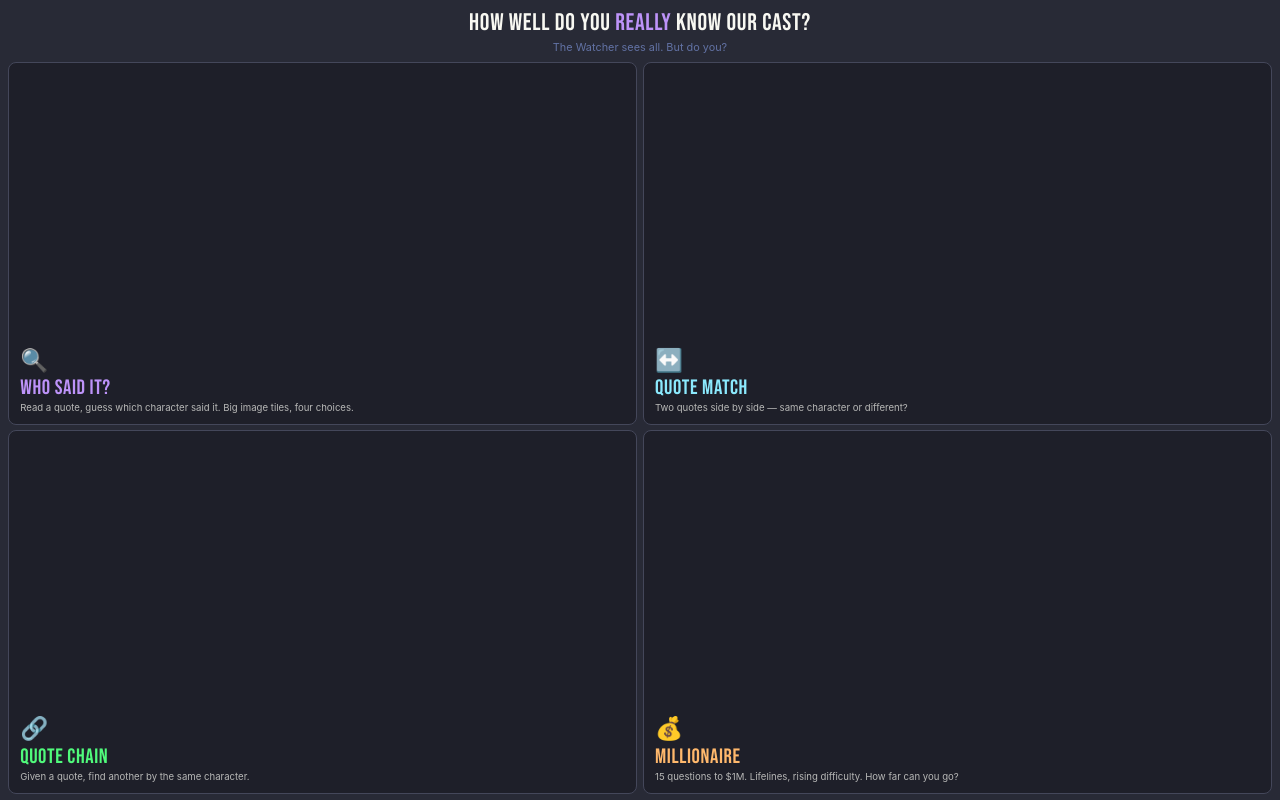
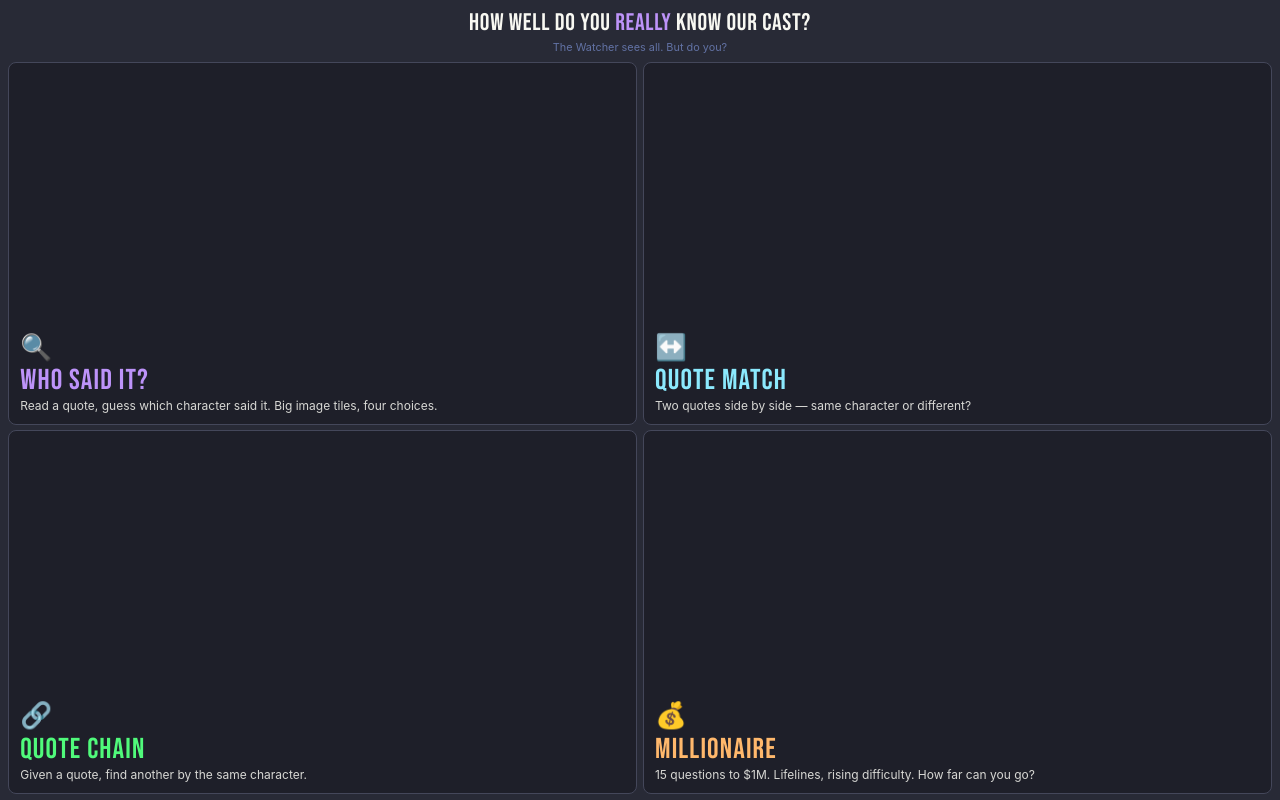
Before and after one commit to null-works/jcink_crawler, a FastAPI app: page /embed/games in a window 1280 px wide. Run offline with FastAPI, Linux system fonts and the light colour scheme; parts of the project's set-up code (start-up, migrations or seed data) failed here and were passed over.

Commit message:
Brighter dashboard images, much bigger text
Images brightness 0.45 (was 0.2). Title 1.8rem (was 1.3),
description 0.75rem (was 0.6), stat big number 2rem (was 1.6),
stat labels 0.6rem (was 0.5). Bottom info has its own gradient
scrim for legibility over bright images. Icon bumped to 1.6rem.

https://claude.ai/code/session_018QtkCu6NYLCJopmaKwDK2b

```diff
--- a/app/templates/pages/embed_games.html
+++ b/app/templates/pages/embed_games.html
@@ -450,7 +450,7 @@ body { font-family: var(--font); background: var(--bg); color: var(--fg); line-h
 }
 .dash-card-bg {
     position: absolute; inset: 0; background-size: cover; background-position: center;
-    filter: brightness(0.2); transition: opacity 1.5s ease-in-out;
+    filter: brightness(0.45); transition: opacity 1.5s ease-in-out;
     opacity: 0;
 }
 .dash-card-bg.active { opacity: 1; }
@@ -461,31 +461,34 @@ body { font-family: var(--font); background: var(--bg); color: var(--fg); line-h
     text-shadow: 0 1px 4px rgba(0,0,0,0.9), 0 0 12px rgba(0,0,0,0.5);
 }
 .dash-card-stats .stat-big {
-    font-family: 'Bebas Neue', Impact, sans-serif; font-size: 1.6rem;
+    font-family: 'Bebas Neue', Impact, sans-serif; font-size: 2rem;
     line-height: 1; letter-spacing: 0.02em;
 }
 .dash-card-stats .stat-label {
-    font-size: 0.5rem; color: var(--fg); opacity: 0.7; text-transform: uppercase;
+    font-size: 0.6rem; color: var(--fg); opacity: 0.8; text-transform: uppercase;
     letter-spacing: 0.05em;
 }
 .dash-card-stats .stat-row {
     display: flex; gap: 0.6rem; justify-content: flex-end; margin-top: 0.1rem;
 }
 .dash-card-stats .stat-row .stat-mini {
-    font-size: 0.55rem; color: var(--fg); opacity: 0.7; text-align: center;
+    font-size: 0.65rem; color: var(--fg); opacity: 0.8; text-align: center;
 }
-.dash-card-stats .stat-row .stat-mini b { display: block; font-size: 0.85rem; }
+.dash-card-stats .stat-row .stat-mini b { display: block; font-size: 1rem; }
 .dash-card-bottom {
     flex-shrink: 0; position: relative; z-index: 2;
-    text-shadow: 0 1px 4px rgba(0,0,0,0.9), 0 0 12px rgba(0,0,0,0.5);
+    text-shadow: 0 2px 6px rgba(0,0,0,0.95), 0 0 20px rgba(0,0,0,0.5);
+    padding-top: 1.5rem;
+    background: linear-gradient(transparent, rgba(0,0,0,0.6));
+    margin: 0 -0.7rem -0.6rem; padding-left: 0.7rem; padding-right: 0.7rem; padding-bottom: 0.6rem;
 }
-.dash-card-icon { font-size: 1.4rem; margin-bottom: 0.15rem; }
+.dash-card-icon { font-size: 1.6rem; margin-bottom: 0.15rem; }
 .dash-card-title {
     font-family: 'Bebas Neue', Impact, sans-serif;
-    font-size: 1.3rem; letter-spacing: 0.03em; line-height: 1.1;
-    margin-bottom: 0.1rem;
+    font-size: 1.8rem; letter-spacing: 0.04em; line-height: 1;
+    margin-bottom: 0.15rem;
 }
-.dash-card-desc { font-size: 0.6rem; color: var(--fg); line-height: 1.3; opacity: 0.7; }
+.dash-card-desc { font-size: 0.75rem; color: var(--fg); line-height: 1.35; opacity: 0.85; }
 .dash-card:nth-child(1) .dash-card-title { color: var(--purple); }
 .dash-card:nth-child(2) .dash-card-title { color: var(--cyan); }
 .dash-card:nth-child(3) .dash-card-title { color: var(--green); }
```
